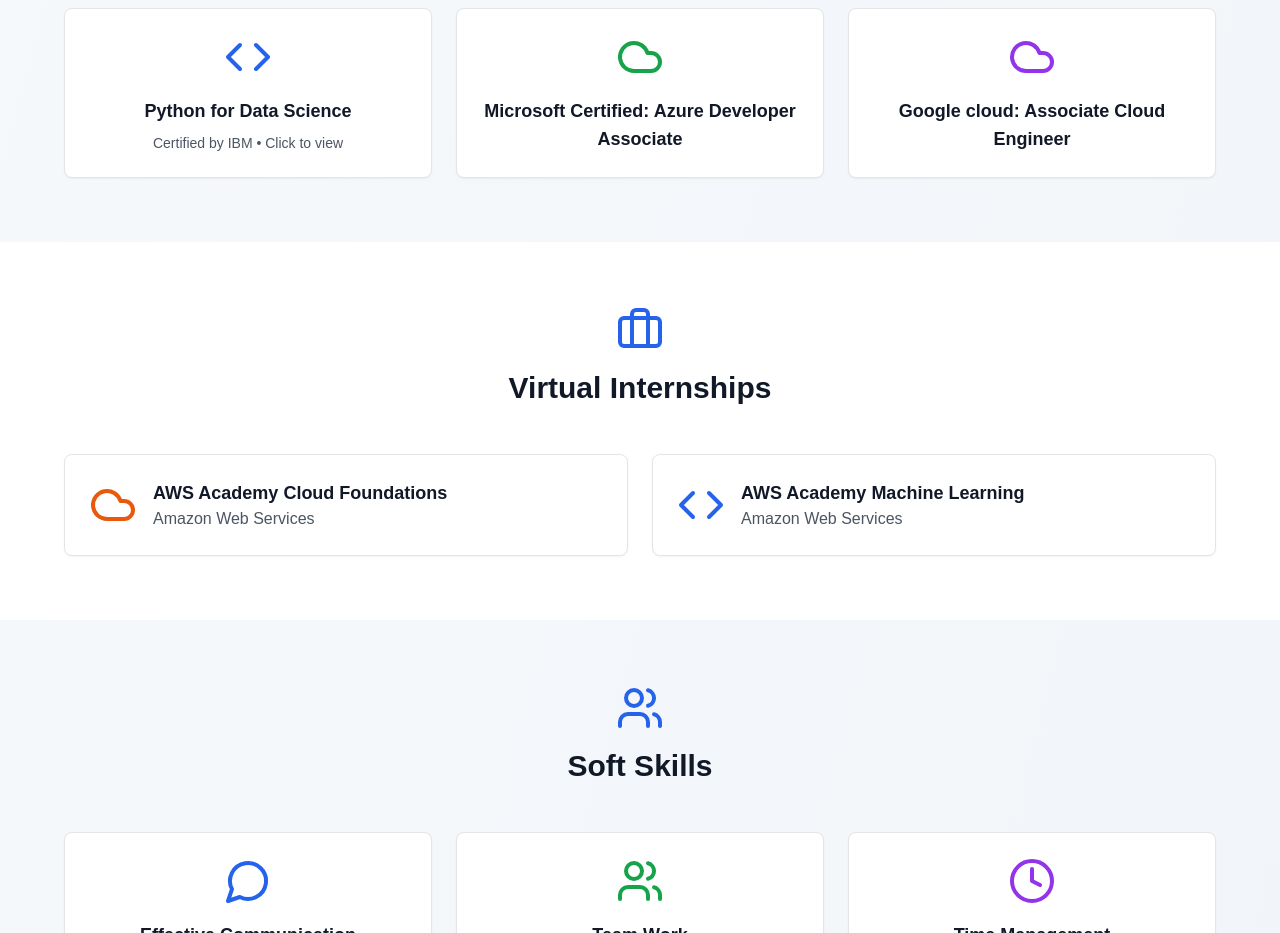
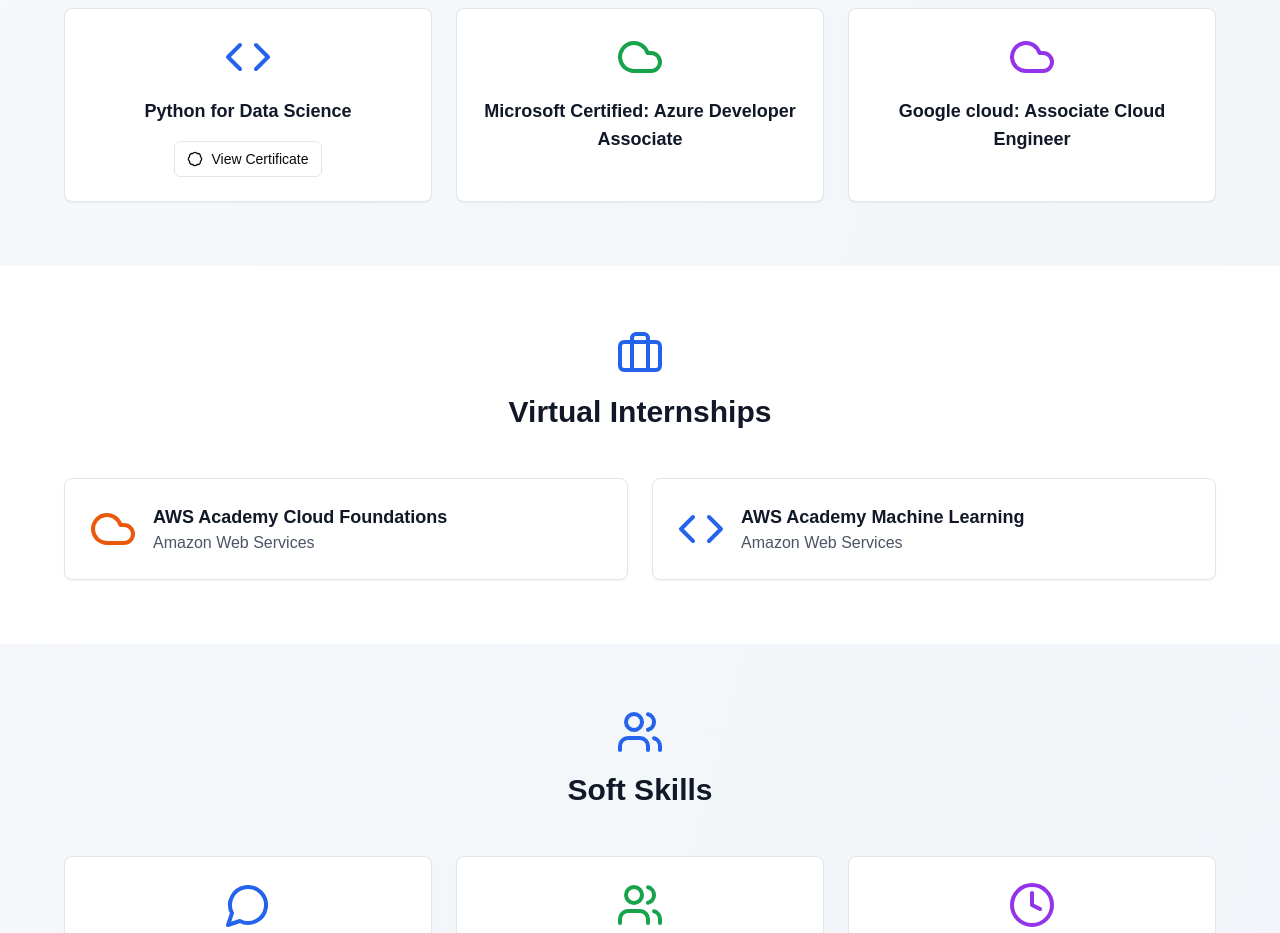
Before and after one commit to Hemanth1672535/portfolio, a Next.js app: page / in a window 1280 px wide. Shown: the part 3080-4013 px from the top of the page. Built offline with nearby package versions, Linux system fonts and the light colour scheme.

Commit message:
feat: convert "Click to view" text to button
Replace paragraph with Button component for clarity.

Co-authored-by: null <126543386+Hemanth1672535@users.noreply.github.com>

```diff
--- a/app/page.tsx
+++ b/app/page.tsx
@@ -405,14 +405,19 @@ export default function Portfolio() {
             </div>
 
             <div className="grid md:grid-cols-3 gap-6">
-              <Card
-                className="hover:shadow-lg transition-shadow text-center cursor-pointer"
-                onClick={() => window.open("/certificates/python-data-science.pdf", "_blank")}
-              >
+              <Card className="hover:shadow-lg transition-shadow text-center">
                 <CardContent className="p-6">
                   <Code className="w-12 h-12 text-blue-600 mx-auto mb-4" />
                   <h3 className="font-semibold text-lg text-gray-900">Python for Data Science</h3>
-                  <p className="text-sm text-gray-600 mt-2">Certified by IBM • Click to view</p>
+                  <Button
+                    variant="outline"
+                    size="sm"
+                    className="mt-4 gap-2 bg-transparent"
+                    onClick={() => window.open("/certificates/python-data-science.pdf", "_blank")}
+                  >
+                    <Certificate className="w-4 h-4" />
+                    View Certificate
+                  </Button>
                 </CardContent>
               </Card>
 
```
